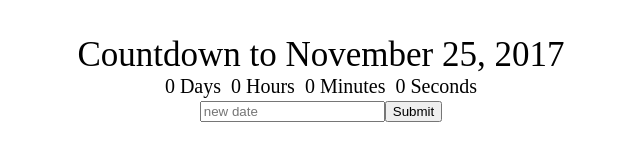
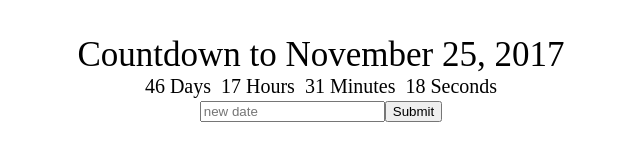
Before and after one commit to nikshepsvn/ReactCountdown, a React (Create React App) app in the folder reactcountdown/: page / in a window 1280 px wide. Shown: the part 226-386 px from the top of the page, without its empty margins (319-959 px from the left). Built offline with nearby package versions, Linux system fonts and the light colour scheme.

Commit message:
added ability to pass values through prop and working countdown

```diff
--- a/reactcountdown/src/App.jsx
+++ b/reactcountdown/src/App.jsx
@@ -20,7 +20,9 @@ class App extends Component {
       <div className = "App">
         <div className = "App-title"> Countdown to {this.state.deadline}
         </div>
-        <Clock />
+        <Clock
+          deadline = {this.state.deadline}
+        />
         <div>
           <input placeholder = "new date"
           onChange = {event => {this.setState({newDeadline: event.target.value})}}/>
--- a/reactcountdown/src/Clock.jsx
+++ b/reactcountdown/src/Clock.jsx
@@ -10,6 +10,23 @@ class Clock extends Component {
       minutes:0,
       seconds:0
     }
+  }
+
+  componentWillMount(){
+    this.getTimeUntil(this.props.deadline);
+  }
+
+  componentDidMount(){
+    setInterval(()=> this.getTimeUntil(this.props.deadline), 1000)
+  }
+
+  getTimeUntil(deadline){
+    const time = Date.parse(deadline) - Date.parse(new Date());
+    const seconds = Math.floor((time/1000)%60);
+    const minutes = Math.floor((time/1000/60)%60);
+    const hours = Math.floor((time/(1000*60*60))%24);
+    const days = Math.floor((time/(1000*60*60*24)));
+    this.setState({days,hours,minutes,seconds})
   }
 
   render(){
```
